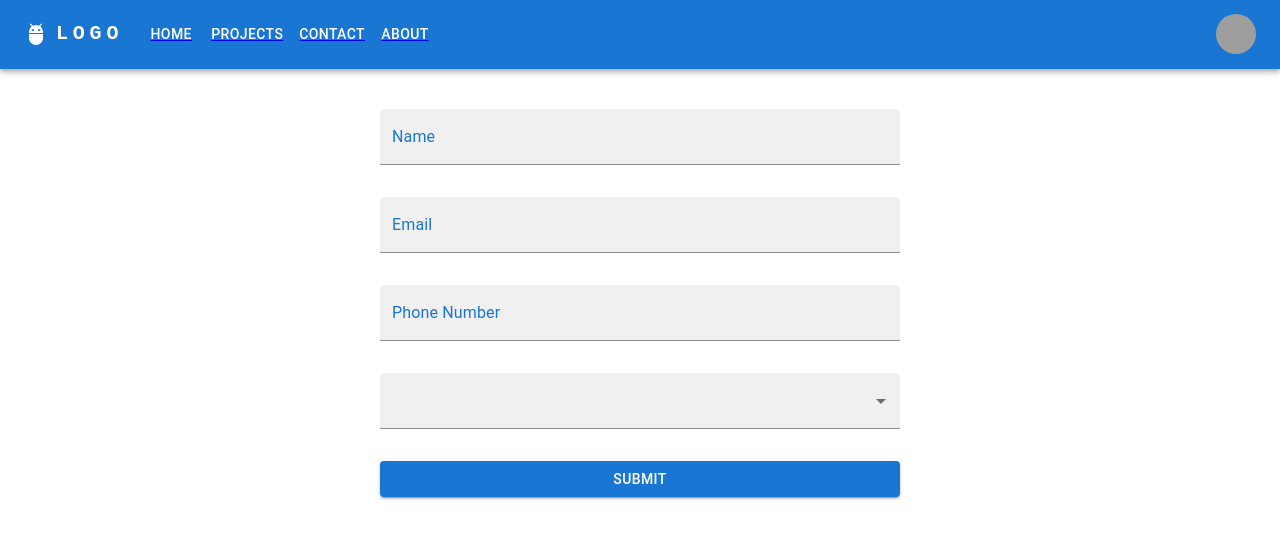
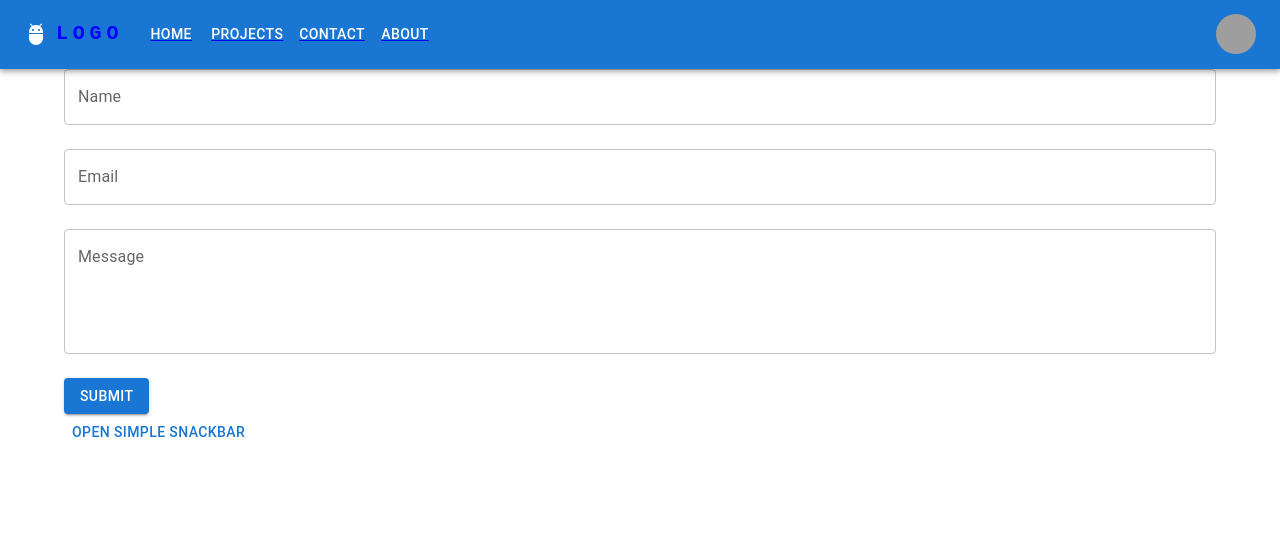
Before and after one commit to PreethamNaik12/portfolio, a React (Vite) app: page /contact in a window 1280 px wide. Shown: the top 538 px of the page. Built offline with nearby package versions, Linux system fonts and the light colour scheme; grey boxes are pictures that could not be loaded; a web font is replaced by a local one.

Commit message:
island and rotation features done

```diff
--- a/package.json
+++ b/package.json
@@ -10,6 +10,7 @@
     "preview": "vite preview"
   },
   "dependencies": {
+    "@emailjs/browser": "^3.11.0",
     "@emotion/react": "^11.11.1",
     "@emotion/styled": "^11.11.0",
     "@mui/icons-material": "^5.15.1",
@@ -22,6 +23,7 @@
     "react": "^18.2.0",
     "react-dom": "^18.2.0",
     "react-hook-form": "^7.49.2",
+    "react-hook-form-mui": "^6.7.3",
     "react-router-dom": "^6.21.1",
     "styled-components": "^6.1.2",
     "three": "^0.159.0"
--- a/src/components/Navbar.jsx
+++ b/src/components/Navbar.jsx
@@ -12,7 +12,7 @@ import Button from '@mui/material/Button';
 import Tooltip from '@mui/material/Tooltip';
 import MenuItem from '@mui/material/MenuItem';
 import AdbIcon from '@mui/icons-material/Adb';
-import { Link } from 'react-router-dom';
+import { Link, useLocation } from 'react-router-dom';
 
 const pages = ['home', 'projects', 'contact', 'about'];
 const settings = ['Profile', 'Account', 'Dashboard', 'Logout'];
@@ -20,6 +20,8 @@ const settings = ['Profile', 'Account', 'Dashboard', 'Logout'];
 function Navbar() {
     const [anchorElNav, setAnchorElNav] = React.useState(null);
     const [anchorElUser, setAnchorElUser] = React.useState(null);
+
+    const location = useLocation();
 
     const handleOpenNavMenu = (event) => {
         setAnchorElNav(event.currentTarget);
@@ -37,7 +39,7 @@ function Navbar() {
     };
 
     return (
-        <AppBar position="static">
+        <AppBar position={location.pathname === '/home' ? 'absolute': 'static'} sx={{ backgroundColor: location.pathname === '/home' ? 'transparent' : 'primary' }}>
             <Container maxWidth="xl">
                 <Toolbar disableGutters>
                     <AdbIcon sx={{ display: { xs: 'none', md: 'flex' }, mr: 1 }} />
@@ -52,7 +54,7 @@ function Navbar() {
                             fontFamily: 'monospace',
                             fontWeight: 700,
                             letterSpacing: '.3rem',
-                            color: 'inherit',
+                            color: location.pathname === '/home' ? 'white' : 'blue',
                             textDecoration: 'none',
                         }}
                     >
@@ -66,7 +68,7 @@ function Navbar() {
                             aria-controls="menu-appbar"
                             aria-haspopup="true"
                             onClick={handleOpenNavMenu}
-                            color="inherit"
+                            color= {location.pathname === '/home' ? 'white' : 'blue'}
                         >
                             <MenuIcon />
                         </IconButton>
--- /dev/null
+++ b/src/components/Toast.jsx
@@ -0,0 +1,34 @@
+import * as React from 'react';
+import Button from '@mui/material/Button';
+import Snackbar from '@mui/material/Snackbar';
+
+// eslint-disable-next-line react/prop-types
+const Toast = ({show}) => {
+    const [open, setOpen] = React.useState(show);
+
+    const handleClick = () => {
+        setOpen(true);
+    };
+
+    const handleClose = (event, reason) => {
+        if (reason === 'clickaway') {
+            return;
+        }
+
+        setOpen(false);
+    };
+
+    return (
+        <div>
+            <Button onClick={handleClick}>Open simple snackbar</Button>
+            <Snackbar
+                open={open}
+                autoHideDuration={6000}
+                onClose={handleClose}
+                message="Note archived"
+            />
+        </div>
+    );
+}
+
+export default Toast;
--- a/src/components/index.js
+++ b/src/components/index.js
@@ -1,5 +1,6 @@
 import Navbar from "./navbar";
 import Loader from "./Loader";
 import HomeInfo from "./HomeInfo";
+import Toast  from "./Toast";
 
-export {Navbar, Loader, HomeInfo};
+export {Navbar, Loader, HomeInfo, Toast};
--- a/src/models/Island.jsx
+++ b/src/models/Island.jsx
@@ -1,12 +1,3 @@
-/* eslint-disable react/no-unknown-property */
-/*
-Auto-generated by: https://github.com/pmndrs/gltfjsx
-Author: nimzu (https://sketchfab.com/nimzuk)
-License: CC-BY-4.0 (http://creativecommons.org/licenses/by/4.0/)
-Source: https://sketchfab.com/3d-models/foxs-islands-163b68e09fcc47618450150be7785907
-Title: Fox's islands
-*/
-
 import React, { useRef, useEffect } from "react";
 import { useGLTF } from "@react-three/drei";
 import { useFrame, useThree } from "@react-three/fiber";
@@ -50,7 +41,7 @@ const Island = ({ isRotating, setIsRotating, setCurrentStage, ...props }) => {
 
         if (isRotating) {
             // If rotation is enabled, calculate the change in clientX position
-            const clientX = event.touches ? event.touches[0].clientX : event.clientX;
+            const clientX = e.touches ? e.touches[0].clientX : e.clientX;
 
             // calculate the change in the horizontal position of the mouse cursor or touch input,
             // relative to the viewport's width
@@ -83,6 +74,7 @@ const Island = ({ isRotating, setIsRotating, setCurrentStage, ...props }) => {
             setIsRotating(false);
         }
     }
+
 
     useFrame(() => {
         // If not rotating, apply damping to slow down the rotation (smoothly)
--- a/src/pages/Contact.jsx
+++ b/src/pages/Contact.jsx
@@ -1,76 +1,91 @@
-import { Container } from '@mui/material';
-import { useForm } from 'react-hook-form';
+import { Container, Button, TextField, Grid, Box } from '@mui/material';
+import { useForm, Controller } from 'react-hook-form';
+import { useState } from 'react';
+import emailjs from '@emailjs/browser';
+import { useNavigate } from 'react-router-dom';
+import { Toast } from '../components';
 
-import { TextField, Button, Select, MenuItem } from '@mui/material';
+const Contact = () => {
+    const { control, handleSubmit, formState: { errors }, reset } = useForm();
+    const [isLoading, setIsLoading] = useState(false);
+
+    const navigate = useNavigate();
+
+    const onSubmit = (data, e) => {
+        e.preventDefault();
+        setIsLoading(true);
+        emailjs.send(
+            import.meta.env.VITE_APP_EMAILJS_SERVICE_ID,
+            import.meta.env.VITE_APP_EMAILJS_TEMPLATE_ID,
+            {
+                from_name: data.name,
+                message: data.message,
+                from_email: data.email,
+            },
+            import.meta.env.VITE_APP_EMAILJS_PUBLIC_KEY
+        ).then(() => {
+            setIsLoading(false);
+            // TODO: Add a toast notification
+            reset();
+            navigate('/home');
+        }).catch(() => {
+            setIsLoading(false);
+            //TODO: Add a toast notification
+        })
+
+        console.log(data);
+        setIsLoading(false);
+        reset();
+    };
+
+    const handleBlur = () => { };
+    const handleFocus = () => { };
 
 
-const Contact = () => {
-    const {
-        register,
-        handleSubmit,
-        formState: { errors },
-    } = useForm();
-
-    const onSubmit = (data) => console.log(data);
 
     return (
-        <Container maxWidth="sm" sx={{ p: 3 }}>
-            <form onSubmit={handleSubmit(onSubmit)} style={{ display: 'grid' }}>
-                <TextField
-                    {...register('name', { required: true, minLength: 10 })}
-                    label="Name"
-                    error={errors.name ? true : false}
-                    helperText={
-                        errors.name
-                            ? 'First name is required and must be at least 10 characters long'
-                            : ''
-                    }
-                    sx={{ p: 2, label: { color: 'primary.main', p: 2 } }}
-                    variant="filled" // Change the variant to "outlined"
-                />
-
-                <TextField
-                    {...register('email', { required: true, pattern: /^\S+@\S+$/i })}
-                    label="Email"
-                    error={errors.email ? true : false}
-                    helperText={
-                        errors.email
-                            ? 'Email is required and must be a valid email address'
-                            : ''
-                    }
-                    sx={{ p: 2, label: { color: 'primary.main', p: 2 } }}
-                    variant="filled" // Change the variant to "outlined"
-                />
-
-                <TextField
-                    {...register('phoneNumber', { required: true, pattern: /^\d{10}$/ })}
-                    label="Phone Number"
-                    error={errors.phoneNumber ? true : false}
-                    helperText={
-                        errors.phoneNumber
-                            ? 'Phone number is required and must be a 10-digit number'
-                            : ''
-                    }
-                    sx={{ p: 2, label: { color: 'primary.main', p: 2 } }}
-                    variant="filled" // Change the variant to "outlined"
-                />
-
-                <Select
-                    {...register('gender')}
-                    sx={{ m: 2,label: { color: 'primary.main' } }}
-                    variant="filled"
-                    label="Age"
-                >
-                    <MenuItem value="female">Female</MenuItem>
-                    <MenuItem value="male">Male</MenuItem>
-                    <MenuItem value="other">Other</MenuItem>
-                </Select>
-
-                <Button type="submit" variant="contained" color="primary" sx={{ m: 2 }}>
-                    Submit
-                </Button>
+        <Container>
+            <form onSubmit={handleSubmit(onSubmit)}>
+                <Grid container spacing={3}>
+                    <Grid item xs={12}>
+                        <Controller
+                            name="name"
+                            control={control}
+                            rules={{ required: 'Name is required' }}
+                            render={({ field }) => <TextField label="Name" fullWidth {...field} error={!!errors.name} helperText={errors.name?.message} />}
+                        />
+                    </Grid>
+                    <Grid item xs={12}>
+                        <Controller
+                            name="email"
+                            control={control}
+                            rules={{
+                                required: 'Email is required',
+                                pattern: {
+                                    value: /^[A-Z0-9._%+-]+@[A-Z0-9.-]+\.[A-Z]{2,4}$/i,
+                                    message: 'Invalid email address'
+                                }
+                            }}
+                            render={({ field }) => <TextField label="Email" fullWidth {...field} error={!!errors.email} helperText={errors.email?.message} />}
+                        />
+                    </Grid>
+                    <Grid item xs={12}>
+                        <Controller
+                            name="message"
+                            control={control}
+                            rules={{ required: 'Message is required' }}
+                            render={({ field }) => <TextField label="Message" multiline rows={4} fullWidth {...field} error={!!errors.message} helperText={errors.message?.message} />}
+                        />
+                    </Grid>
+                    <Grid item xs={12}>
+                        <Button type="submit" variant="contained" color="primary" disabled={isLoading}>
+                            {isLoading ? 'Loading...' : 'Submit'}
+                        </Button>
+                    </Grid>
+                </Grid>
             </form>
-        </Container >
+            <Toast />
+        </Container>
     );
 };
 
--- a/src/pages/Home.jsx
+++ b/src/pages/Home.jsx
@@ -8,10 +8,10 @@ const Home = () => {
     const [currentStage, setCurrentStage] = useState(1);
     const [isRotating, setIsRotating] = useState(false)
 
-    const adjustIslandScreenSize = () => {
+    const adjustIslandScreenSize = () => { //adjust the island size based on the screen size
         let screenScale = null;
         let screenPosition = [0, -6.5, -43];
-        let rotation = [0.1, 4.7, 0]
+        let rotation = [0.15, 4.7, 0]
 
         if (window.innerWidth < 768) {
             screenScale = [0.9, 0.9, 0.9];
@@ -23,9 +23,8 @@ const Home = () => {
         return [screenScale, screenPosition, rotation];
     }
 
-    const [islandScale, islandPosition, islandRotation] = adjustIslandScreenSize();
 
-    const adjustPlaneScreenSize = () => {
+    const adjustPlaneScreenSize = () => {//adjust the plane size based on the screen size
         let screenScale, screenPosition;
 
         if (window.innerWidth < 768) {
@@ -40,6 +39,7 @@ const Home = () => {
         return [screenScale, screenPosition];
     }
 
+    const [islandScale, islandPosition, islandRotation] = adjustIslandScreenSize();
     const [planeScale, planePosition] = adjustPlaneScreenSize();
 
     return (
```
Also changed, not shown: 1 other file (tests, documents, lock files or other folders).
